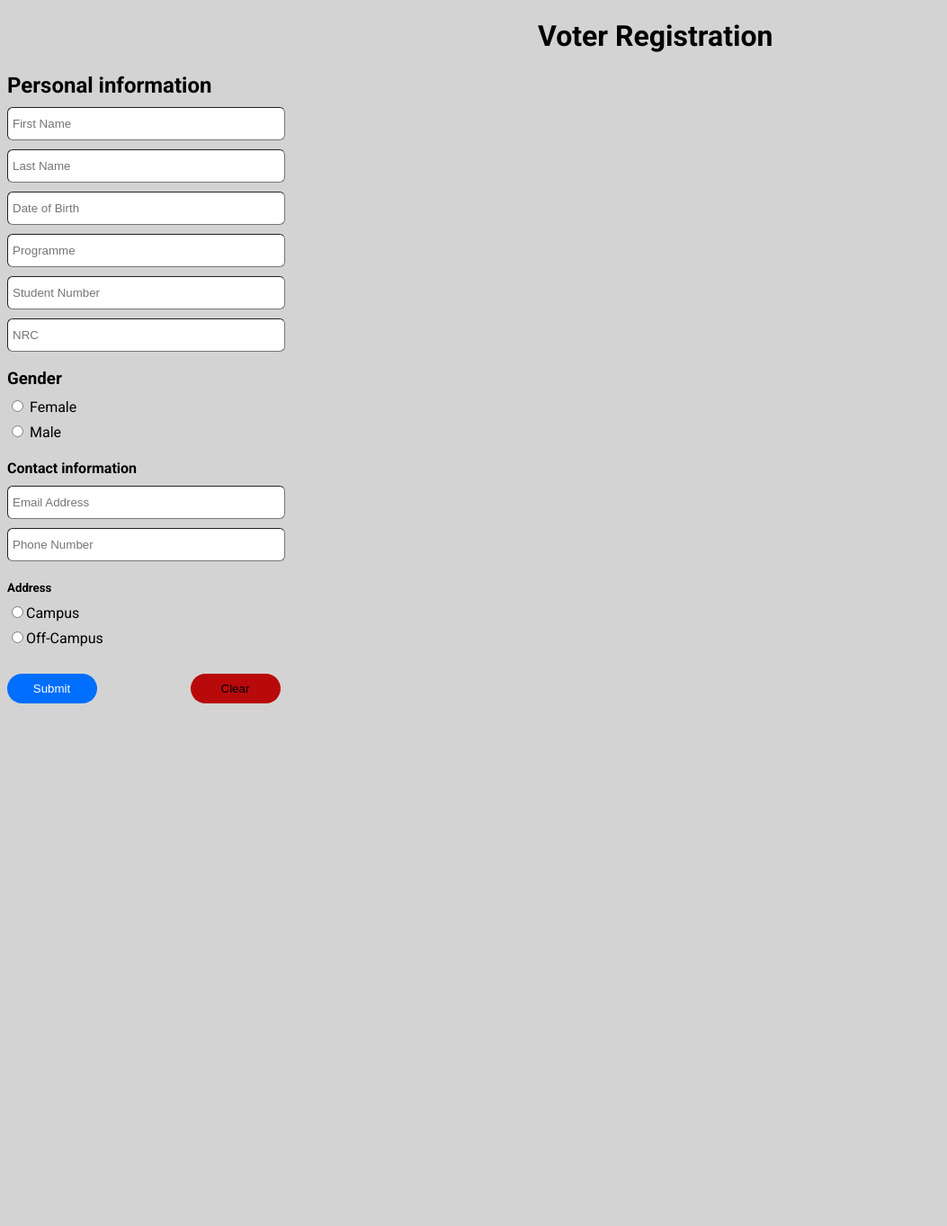
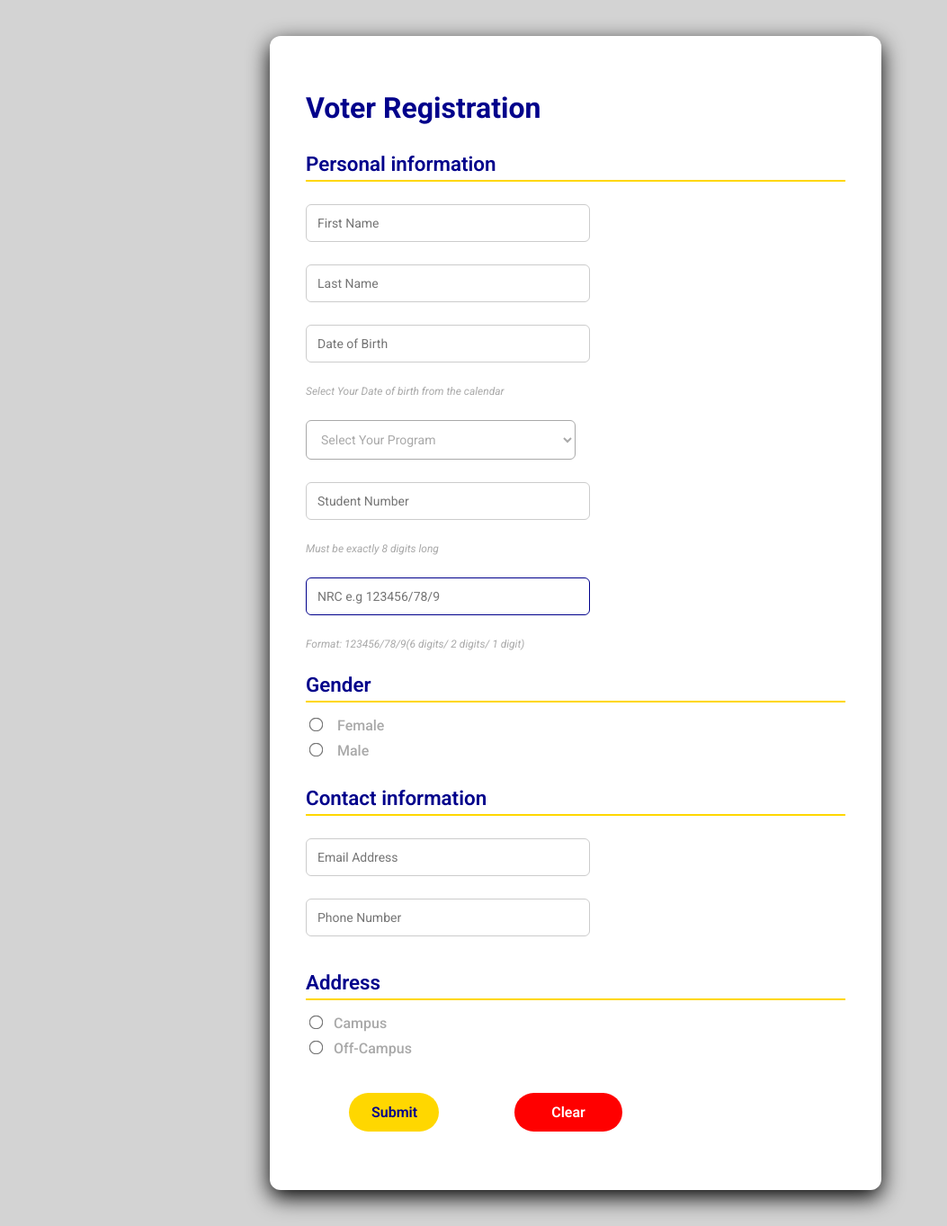
Before and after one commit to ThumasMumba/Voting_System, a Flask app: page / in a window 1280 px wide. Shown: the whole page at 90% size, without its empty margins (0-1053 px from the left). Before the commit the page ends 782 px from the top, so only its background shows below. Run offline with Flask 3, Linux system fonts and the light colour scheme.

Commit message:
Enhanced registration form with CBU-specific features
- Added program dropdown (Computer Science, Computer Engineering, BioInformatics)
- Implemented date picker for date of birth
- Added Zambian NRC validation (xxxxxx/xx/x format)
- Added student number validation (8 characters)
- Improved phone number validation (10 digits)
- Added input hints and auto-formatting for NRC
- Enhanced user experience with client-side validation

```diff
--- a/templates/register.html
+++ b/templates/register.html
@@ -11,91 +11,221 @@
       rel="stylesheet"
     />
     <style>
-      .user-input {
+      /*Main Color Variables*/
+      :root {
+        --primary-color: darkblue;
+        --secondary-color: gold;
+        --background-color: lightgray;
+        --text-color: darkgrey;
+        --success-color: green;
+        --warning-color: red;
+      }
+
+      .user-input, .user-select {
         display: block;
         margin-top: 10px;
         border-radius: 6px;
-        border-width: 1px;
-        padding-left: 5px;
-        padding-top: 10px;
-        padding-bottom: 10px;
-        color: rgba(169, 169, 169, 0.912);
+        border: 1px solid #ccc;
+        padding-left: 12px;
+        padding-top: 12px;
+        padding-bottom: 12px;
+        color: var(--text-color);
         width: 300px;
+        font-family: "Roboto", sans-serif;
+        font-size: 14px;
+        background-color: white;
       }
+
+      .user-input:focus, .user-select:focus {
+        outline: none;
+        border-color: var(--primary-color);
+        box-shadow: 0 0 5px var(--primary-color);
+      }
+
       .sub-btn {
         display: inline-block;
-        padding-left: 5px;
-        padding-top: 9px;
-        padding-bottom: 9px;
+        padding: 12px 25px;
         width: 100px;
         border-radius: 50px;
+        cursor: pointer;
+        color: var(--primary-color);
+        border: none;
+        background-color: var(--secondary-color);
+        font-family: "Roboto", sans-serif;
+        font-weight: 600;
+        font-size: 16px;
         border-width: 1px;
+        transition: all 0.3s ease;
+      }
 
+      .sub-btn:hover {
+        background-color: yellow;
+        transform: translateY(-2px);
+        box-shadow: 0 4px 8px black;
+      }
+
+      .sub-btn:active {
+        transform:translateY(0);
+      }
+
+      .reset-btn {
+        display: inline-block;
+        padding: 12px 25px;
+        width: 120px;
+        border-radius: 50px;
+        margin-left: 80px;
         cursor: pointer;
         color: white;
+        background-color: var(--warning-color);
         border: none;
-        background-color: rgb(0, 110, 255);
-        transition: background-color 1s, color 1s;
+        font-family: "Roboto", sans-serif;
+        font-weight: 600;
+        font-size: 16px;
+        transition: all 0.3s ease;
       }
-      .sub-btn:hover {
-        background-color: blue;
-        color: white;
+
+      .reset-btn:hover {
+        background-color: var(--warning-color);
+        transform: translateY(-2px);
+        box-shadow: 0 4px 8px black;
       }
-      .sub-btn:active {
-        opacity: 0.7;
-      }
-      .reset-btn {
-        display: inline-block;
-        padding-left: 5px;
-        padding-top: 9px;
-        padding-bottom: 9px;
-        width: 100px;
-        border-radius: 50px;
-        border-width: 1px;
-        margin-left: 100px;
-        cursor: pointer;
-        color: black;
-        background-color: rgb(184, 10, 10);
-        border: none;
-        transition: background-color 1s, color 1s;
-      }
-      .reset-btn:hover {
-        background-color: red;
-        color: black;
-      }
+
       .reset-btn:active {
-        opacity: 0.7;
+        transform: translateY(0);
       }
 
       .header {
         vertical-align: center;
-        margin-left: 590px;
+        color: var(--primary-color);
+        font-size: 2rem;
+        margin-bottom: 30px;
+        font-weight: 700;
       }
+
       .radio-txt {
         display: inline;
-        margin-bottom: 6px;
+        margin-left: 8px;
+        color: var(--text-color);
+        font-weight: 500;
       }
+
       label {
         display: block;
         margin-bottom: 8px;
+        color: var(--text-color);
+        font-weight: 600;
       }
+
       .my-btn {
-        margin-top: 30px;
+        margin-top: 40px;
         width: 400px;
+        text-align: center;
       }
+
       .my-header {
-        margin-bottom: 10px;
+        margin-bottom: 15px;
+        color: var(--primary-color);
+        font-size: 1.4rem;
+        font-weight: 600;
+        border-bottom: 2px solid var(--secondary-color);
+        padding-bottom: 5px;
       }
+
       .body {
-        background-color: lightgray;
+        background-color: var(--background-color);
         font-family: "Roboto", sans-serif;
+        margin: 0;
+        padding: 40px 20px;
+        min-height: 100vh;
       }
+
       .tick {
         width: 400px;
       }
+
+      .container {
+        background-color: white;
+        max-width: 600px;
+        margin: 0 auto;
+        padding: 40px;
+        border-radius: 12px;
+        box-shadow: 0 8px 25px black;
+      }
+
+      .alert{
+        padding: 15px 20px;
+        margin-bottom: 25px;
+        border-radius: 8px;
+        font-weight: 500;
+        text-align: center;
+        border-left: 4px solid;
+      }
+
+      .alert-success{
+        background-color: black;
+        color: var(--success-color);
+        border-left-color: var(--success-color);
+      }
+
+      .alert-error{
+        background-color: black;
+        color: var(--warning-color);
+        border-left-color: var(--warning-color);
+      }
+
+      input[type="radio"] {
+        accent-color: var(--primary-color);
+        margin-right: 5px;
+        transform: scale(1.2);
+      }
+
+      form > *{
+        margin-bottom: 25px;
+      }
+
+      .input-hints{
+        font-size: 12px;
+        color: var(--text-color);
+        margin-top: 4px;
+        font-style: italic;
+      }
+
+      .user-input:valid{
+        border-color: var(--primary-color);
+      }
+
+      .user-input:invalid:not(:focus):not(:placeholder-shown) {
+        border-color: var(--warning-red);
+      }
+
+       @media (max-width: 768px) {
+        .container {
+          padding: 20px;
+          margin: 20px;
+        }
+
+        .user-input, .user-select {
+          width: 100%;
+        }
+
+        .my-btn {
+          width: 100%;
+        }
+
+        .reset-btn {
+          margin-left: 20px;
+        }
+
+        .header {
+          font-size: 2em;
+          margin-left: 0;
+        }
+      }
+
     </style>
   </head>
   <body class="body">
+    <div class="container">
     <h1 class="header">Voter Registration</h1>
 
 
@@ -111,69 +241,50 @@
     <h2 class="my-header">Personal information</h2>
     <form id="myform" method="POST">
       <label for="fname"></label>
-      <input class="user-input" type="text" name="first_name" placeholder="First Name" required/>
+        <input class="user-input" type="text" name="first_name" placeholder="First Name" required/>
       <label for="lname"></label>
-      <input class="user-input" type="text" name="last_name" placeholder="Last Name" required />
+        <input class="user-input" type="text" name="last_name" placeholder="Last Name" required />
       <label for="dob"></label>
-      <input
-        class="user-input"
-        type="text"
-        name="date_of_birth"
-        placeholder="Date of Birth"
-        required
-      />
+        <input class="user-input" type="text" name="date_of_birth" placeholder="Date of Birth" required />
+        <div class="input-hints">
+          Select Your Date of birth from the calendar
+        </div>
       <label for="prog"></label>
-      <input class="user-input" type="text" name="program" placeholder="Programme" required />
+        <select class="user-input" name="program" required>
+          <option value="">Select Your Program</option>
+          <option value="Computer Science">Computer Science</option>
+          <option value="Computer Engineering"> Computer Engineering</option>
+          <option value="BioInformatics">BioInformatics</option>
+        </select>
       <label for="SIN"></label>
-      <input
-        class="user-input"
-        type="text"
-        name="student_number"
-        placeholder="Student Number"
-        required
-      />
+        <input class="user-input" type="text" name="student_number" placeholder="Student Number" pattern="[0-9]{8}" title="Student Number Must be exactly 8 digits" required/>
+          <div class="input-hints">
+            Must be exactly 8 digits long
+          </div>
       <label for="nrc"></label>
-      <input class="user-input" type="text" name="nrc" placeholder="NRC" required />
+        <input class="user-input" type="text" name="nrc" placeholder="NRC e.g 123456/78/9" pattern="[0-9]{6}/[0-9]{2}/[0-9]{1}" title="NRC Must be in format: 123456/78/9" />
+          <div class="input-hints">Format: 123456/78/9(6 digits/ 2 digits/ 1 digit)</div>
       <h3 class="my-header">Gender</h3>
       <div class="tick">
         <label>
           <input type="radio" name="gender" value="Female" required/>
-          <span class="radio-txt">Female</span></label
-        >
+          <span class="radio-txt">Female</span></label>
         <label>
           <input type="radio" name="gender" value="Male" required/>
-          <span class="radio-txt">Male</span></label
-        >
+          <span class="radio-txt">Male</span></label>
       </div>
-
       <h4 class="my-header">Contact information</h4>
       <label for="e-mail"></label>
-      <input
-        class="user-input"
-        type="text"
-        name="email"
-        placeholder="Email Address"
-        required
-      />
+        <input class="user-input" type="email" name="email" placeholder="Email Address" required/>
       <label for="phone"></label>
-      <input
-        class="user-input"
-        type="phoneNo"
-        name="phone_number"
-        placeholder="Phone Number"
-        required
-      />
+        <input class="user-input" type="tel" name="phone_number" placeholder="Phone Number" required />
       <h5 class="my-header">Address</h5>
-      <div class="tick">
-        <label>
-          <input type="radio" name="address_type" value="Campus" /><span class="radio-txt"
-            >Campus</span
-          >
+        <div class="tick">
+         <label>
+          <input type="radio" name="address_type" value="Campus" /><span class="radio-txt">Campus</span>
         </label>
         <label>
-          <input type="radio" name="address_type" value="Off-Campus" /><span class="radio-txt"
-            >Off-Campus</span
-          >
+          <input type="radio" name="address_type" value="Off-Campus" /><span class="radio-txt"  >Off-Campus</span>
         </label>
       </div>
       <div class="my-btn">
@@ -181,5 +292,48 @@
         <button class="reset-btn" type="reset">Clear</button>
       </div>
     </form>
+    </div>
+
+    <script>
+      document.getElementById("myform").addEventListener("submit", function(e){
+        const studentNumber = document.querySelector('input[name="student_number"]');
+        const nrc = document.querySelector('input[name="nrc"]');
+        const phoneNumber = document.querySelector('input[name="phone_number"]');
+
+        if(!/^\d{8}$/.test(studentNumber.value)){
+          alert("Student Number must be exactly 8 digits.");
+          studentNumber.focus();
+          e.preventDefault();
+          return;
+        }
+
+        if(!/^\d{6}\/\d{2}\/\d{1}$/.test(nrc.value)){
+          alert("NRC must be in the format: 123456/78/9");
+          nrc.focus();
+          e.preventDefault();
+          return;
+        }
+
+        if(!/^\d{10}$/.test(phoneNumber.value)){
+          alert("Phone Number must be exactly 10 digits.");
+          phoneNumber.focus();
+          e.preventDefault();
+          return;
+        }
+      });
+
+      document.querySelector('input[name="date_of_birth"]').addEventListener("focus", function(e){
+        this.type = 'date';
+      });
+
+      document.querySelector('input[name="nrc"]').addEventListener('input', function(e){
+        let value = e.target.value.replace(/\D/g, '');
+        if(value.length > 6){
+          value = value.substring(0,6) + '/' + value.substring(6, 8) + '/' + value.substring(8, 9);
+        }
+        e.target.value = value;
+      });
+    </script>
+
   </body>
 </html>
```
